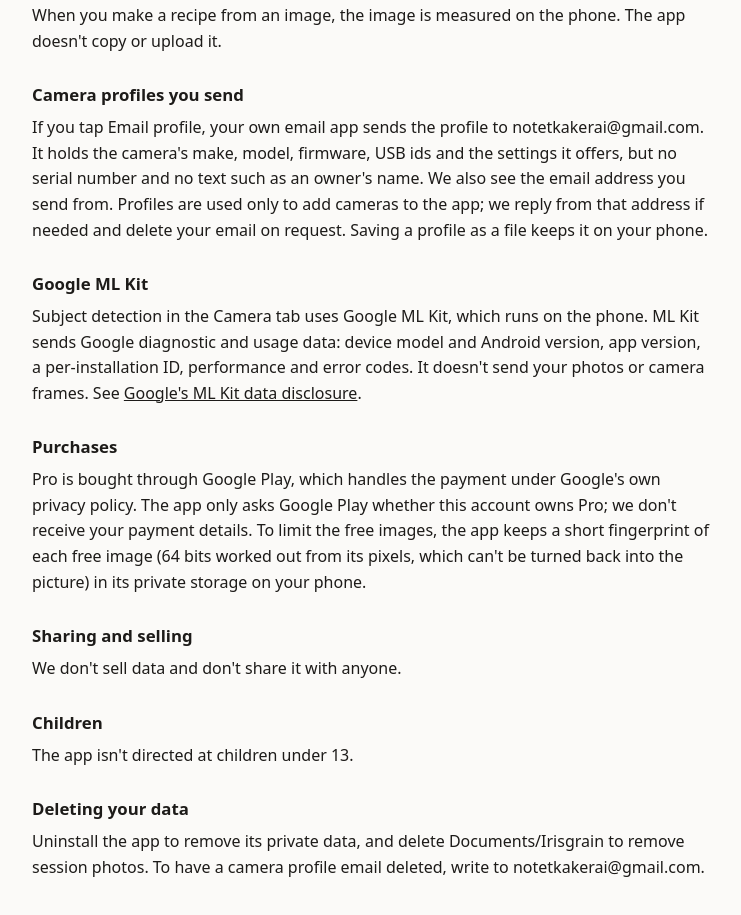
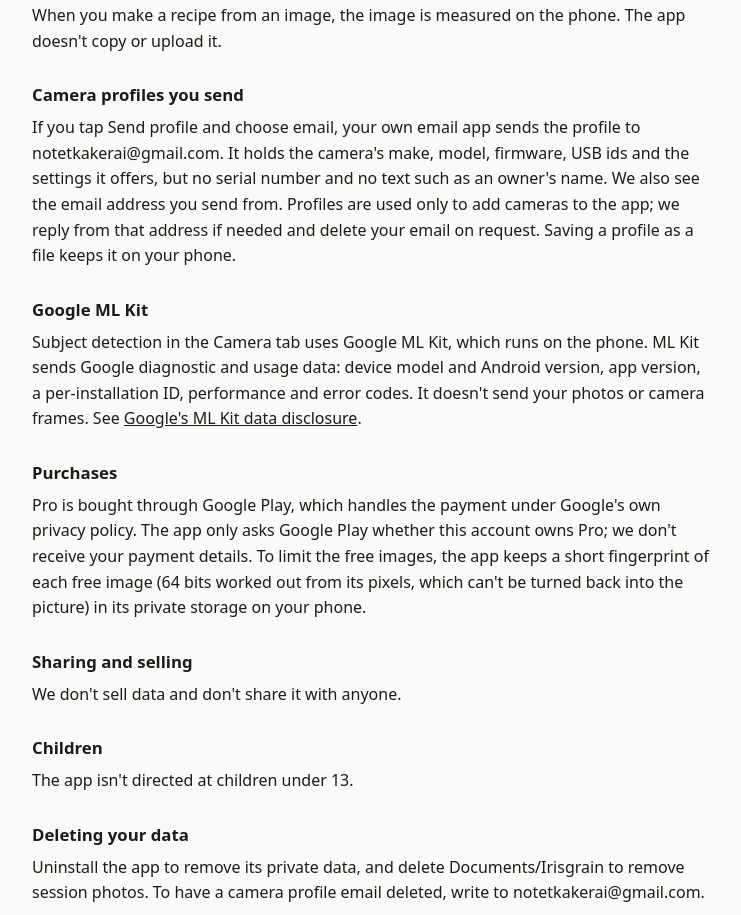
Before and after one commit to germain171/irisgrain-site, a plain HTML site: page privacy/index.html in a window 1280 px wide. Shown: the part 833-1748 px from the top of the page, without its empty margins (268-1009 px from the left). Drawn offline with Linux system fonts and the light colour scheme.

Commit message:
Privacy: Send profile wording
Co-Authored-By: Claude Opus 5.5 <noreply@anthropic.com>

```diff
--- a/privacy/index.html
+++ b/privacy/index.html
@@ -43,7 +43,7 @@
 <p>When you make a recipe from an image, the image is measured on the phone. The app doesn't copy or upload it.</p>
 
 <h2>Camera profiles you send</h2>
-<p>If you tap Email profile, your own email app sends the profile to notetkakerai@gmail.com. It holds the camera's make, model, firmware, USB ids and the settings it offers, but no serial number and no text such as an owner's name. We also see the email address you send from. Profiles are used only to add cameras to the app; we reply from that address if needed and delete your email on request. Saving a profile as a file keeps it on your phone.</p>
+<p>If you tap Send profile and choose email, your own email app sends the profile to notetkakerai@gmail.com. It holds the camera's make, model, firmware, USB ids and the settings it offers, but no serial number and no text such as an owner's name. We also see the email address you send from. Profiles are used only to add cameras to the app; we reply from that address if needed and delete your email on request. Saving a profile as a file keeps it on your phone.</p>
 
 <h2>Google ML Kit</h2>
 <p>Subject detection in the Camera tab uses Google ML Kit, which runs on the phone. ML Kit sends Google diagnostic and usage data: device model and Android version, app version, a per-installation ID, performance and error codes. It doesn't send your photos or camera frames. See <a href="https://developers.google.com/ml-kit/android-data-disclosure">Google's ML Kit data disclosure</a>.</p>
```
